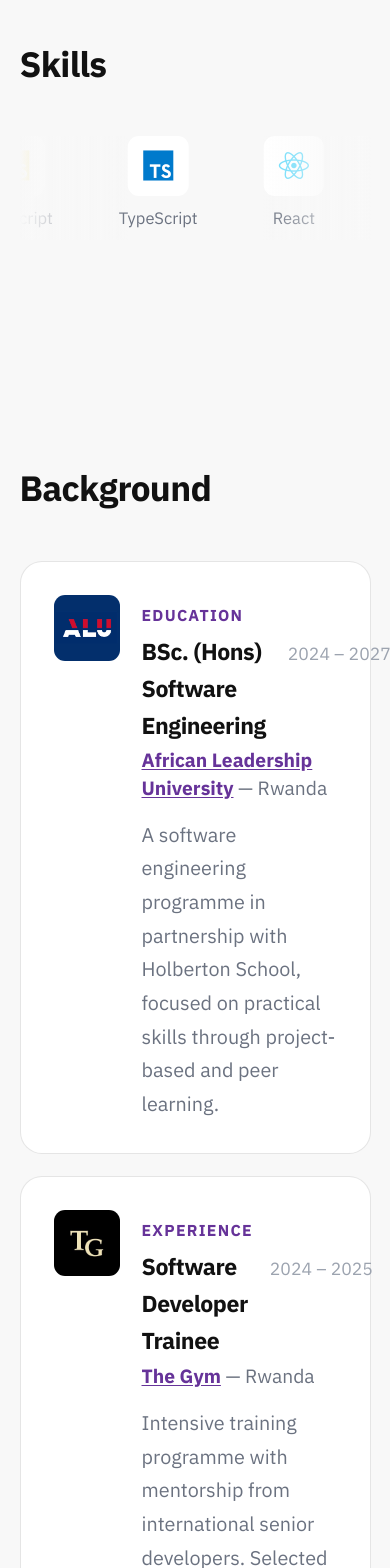
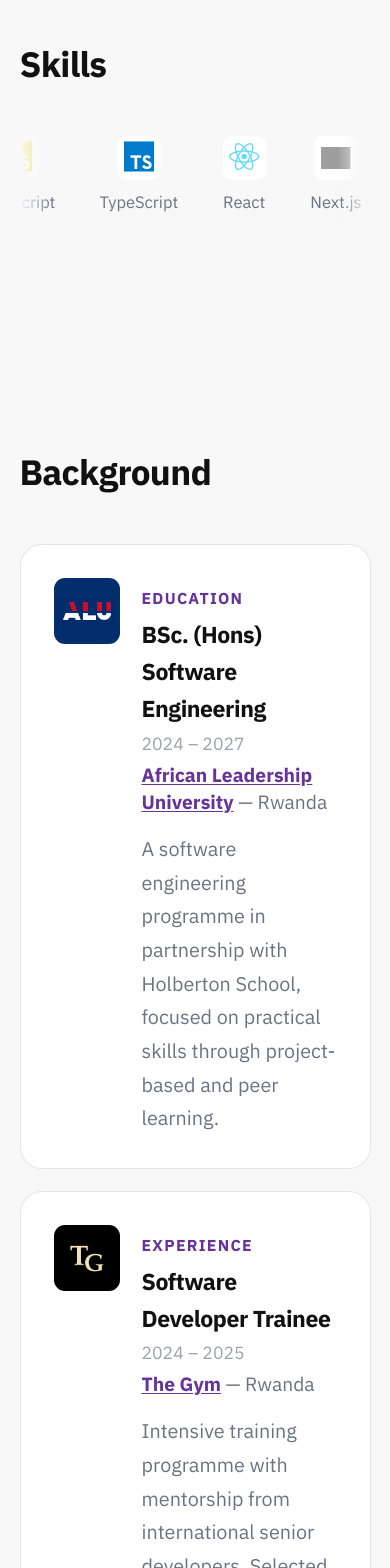
Before and after one commit to bienvenudev/bienvenudev.github.io, a Next.js app: page / in a window 390 px wide. Shown: the part 3835-5403 px from the top of the page. Built offline with nearby package versions, Linux system fonts and the light colour scheme; grey boxes are pictures that could not be loaded.

Commit message:
style: refine layout and spacing for improved readability and consistency

```diff
--- a/app/globals.css
+++ b/app/globals.css
@@ -100,8 +100,8 @@ button {
 
 /* ── Base ───────────────────────────────────────────────────── */
 html {
-  font-size: 137.5%;            /* 22px base ≈ 150% zoom feel; all rem values scale */
-  scroll-padding-top: 100px;   /* keeps anchors clear of the taller scaled nav */
+  font-size: 137.5%;            /* 22px base — all rem values scale from here */
+  scroll-padding-top: 100px;   /* keeps anchors clear of the fixed nav */
 }
 
 body {
--- a/app/page.tsx
+++ b/app/page.tsx
@@ -3,24 +3,24 @@ import Link from "next/link";
 import SocialLinks from "@/components/SocialLinks";
 
 const SKILLS = [
-  { name: "HTML5",       icon: "devicon-html5-plain colored" },
-  { name: "CSS",        icon: "https://raw.githubusercontent.com/CSS-Next/logo.css/48f24dccd4e169118d17bab998c3d276e95167df/css.svg" },
-  { name: "Tailwind",    icon: "devicon-tailwindcss-plain colored" },
-  { name: "JavaScript",  icon: "devicon-javascript-plain colored" },
-  { name: "TypeScript",  icon: "devicon-typescript-plain colored" },
-  { name: "React",       icon: "devicon-react-original colored" },
-  { name: "Next.js",     icon: "https://cdn.jsdelivr.net/gh/devicons/devicon@latest/icons/nextjs/nextjs-original.svg", darkInvert: true },
-  { name: "Node.js",     icon: "https://cdn.jsdelivr.net/gh/devicons/devicon@latest/icons/nodejs/nodejs-original.svg" },
-  { name: "NestJS",      icon: "devicon-nestjs-plain colored" },
-  { name: "Git",         icon: "devicon-git-plain colored" },
-  { name: "GitHub",      icon: "https://cdn.jsdelivr.net/gh/devicons/devicon@latest/icons/github/github-original.svg", darkInvert: true },
-  { name: "MongoDB",     icon: "devicon-mongodb-plain colored" },
-  { name: "PostgreSQL",  icon: "devicon-postgresql-plain colored" },
-  { name: "Docker",      icon: "devicon-docker-plain colored" },
-  { name: "VSCode",      icon: "devicon-vscode-plain colored" },
-  { name: "Linux",       icon: "https://cdn.jsdelivr.net/gh/devicons/devicon@latest/icons/linux/linux-original.svg" },
-  { name: "Vite",        icon: "https://cdn.jsdelivr.net/gh/devicons/devicon@latest/icons/vitejs/vitejs-original.svg" },
-  { name: "npm",         icon: "devicon-npm-original-wordmark colored" },
+  { name: "HTML5", icon: "devicon-html5-plain colored" },
+  { name: "CSS", icon: "https://raw.githubusercontent.com/CSS-Next/logo.css/48f24dccd4e169118d17bab998c3d276e95167df/css.svg" },
+  { name: "Tailwind", icon: "devicon-tailwindcss-plain colored" },
+  { name: "JavaScript", icon: "devicon-javascript-plain colored" },
+  { name: "TypeScript", icon: "devicon-typescript-plain colored" },
+  { name: "React", icon: "devicon-react-original colored" },
+  { name: "Next.js", icon: "https://cdn.jsdelivr.net/gh/devicons/devicon@latest/icons/nextjs/nextjs-original.svg", darkInvert: true },
+  { name: "Node.js", icon: "https://cdn.jsdelivr.net/gh/devicons/devicon@latest/icons/nodejs/nodejs-original.svg" },
+  { name: "NestJS", icon: "devicon-nestjs-plain colored" },
+  { name: "Git", icon: "devicon-git-plain colored" },
+  { name: "GitHub", icon: "https://cdn.jsdelivr.net/gh/devicons/devicon@latest/icons/github/github-original.svg", darkInvert: true },
+  { name: "MongoDB", icon: "devicon-mongodb-plain colored" },
+  { name: "PostgreSQL", icon: "devicon-postgresql-plain colored" },
+  { name: "Docker", icon: "devicon-docker-plain colored" },
+  { name: "VSCode", icon: "devicon-vscode-plain colored" },
+  { name: "Linux", icon: "https://cdn.jsdelivr.net/gh/devicons/devicon@latest/icons/linux/linux-original.svg" },
+  { name: "Vite", icon: "https://cdn.jsdelivr.net/gh/devicons/devicon@latest/icons/vitejs/vitejs-original.svg" },
+  { name: "npm", icon: "devicon-npm-original-wordmark colored" },
 ];
 
 const PROJECTS = [
@@ -219,12 +219,12 @@ export default function Home() {
         <div className="relative overflow-hidden marquee-wrap">
           {/* Left fade */}
           <div
-            className="absolute inset-y-0 left-0 w-20 bg-linear-to-r from-(--bg) to-transparent z-10 pointer-events-none"
+            className="absolute inset-y-0 left-0 w-6 md:w-20 bg-linear-to-r from-(--bg) to-transparent z-10 pointer-events-none"
             aria-hidden="true"
           />
           {/* Right fade */}
           <div
-            className="absolute inset-y-0 right-0 w-20 bg-linear-to-l from-(--bg) to-transparent z-10 pointer-events-none"
+            className="absolute inset-y-0 right-0 w-6 md:w-20 bg-linear-to-l from-(--bg) to-transparent z-10 pointer-events-none"
             aria-hidden="true"
           />
 
@@ -233,10 +233,10 @@ export default function Home() {
             {[...SKILLS, ...SKILLS].map(({ name, icon, darkInvert }, i) => (
               <div
                 key={i}
-                className="flex flex-col items-center gap-2 mx-4"
+                className="flex flex-col items-center gap-2 mx-2 sm:mx-4"
               >
                 <div
-                  className="w-11 h-11 rounded-lg flex items-center justify-center"
+                  className="w-8 h-8 sm:w-11 sm:h-11 rounded-lg flex items-center justify-center"
                   style={{ background: darkInvert ? "var(--skill-mono-bg)" : "var(--bg-card)" }}
                 >
                   {icon.startsWith("https://") ? (
@@ -285,7 +285,7 @@ export default function Home() {
               <span className="text-[0.72rem] font-bold uppercase tracking-[0.08em] text-(--accent)">
                 Education
               </span>
-              <div className="flex items-baseline justify-between gap-4 mt-0.5">
+              <div className="flex items-baseline justify-between gap-4 mt-0.5 max-sm:flex-col max-sm:gap-0.5">
                 <h3 className="text-[1.05rem] font-bold tracking-[-0.02em] text-(--text)">
                   BSc. (Hons) Software Engineering
                 </h3>
@@ -334,7 +334,7 @@ export default function Home() {
               <span className="text-[0.72rem] font-bold uppercase tracking-[0.08em] text-(--accent)">
                 Experience
               </span>
-              <div className="flex items-baseline justify-between gap-4 mt-0.5">
+              <div className="flex items-baseline justify-between gap-4 mt-0.5 max-sm:flex-col max-sm:gap-0.5">
                 <h3 className="text-[1.05rem] font-bold tracking-[-0.02em] text-(--text)">
                   Software Developer Trainee
                 </h3>
```
Lines whose indentation alone changed are shown as unchanged.
